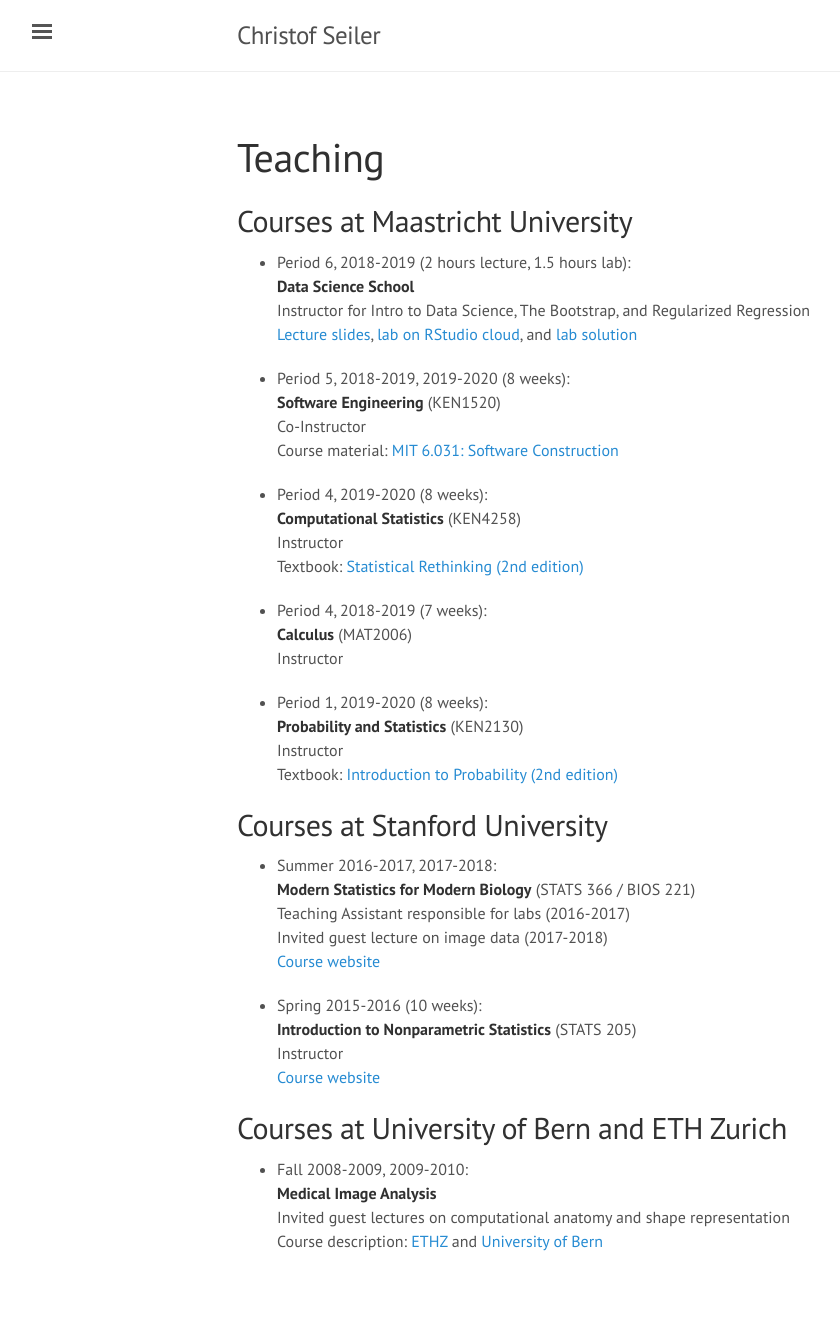
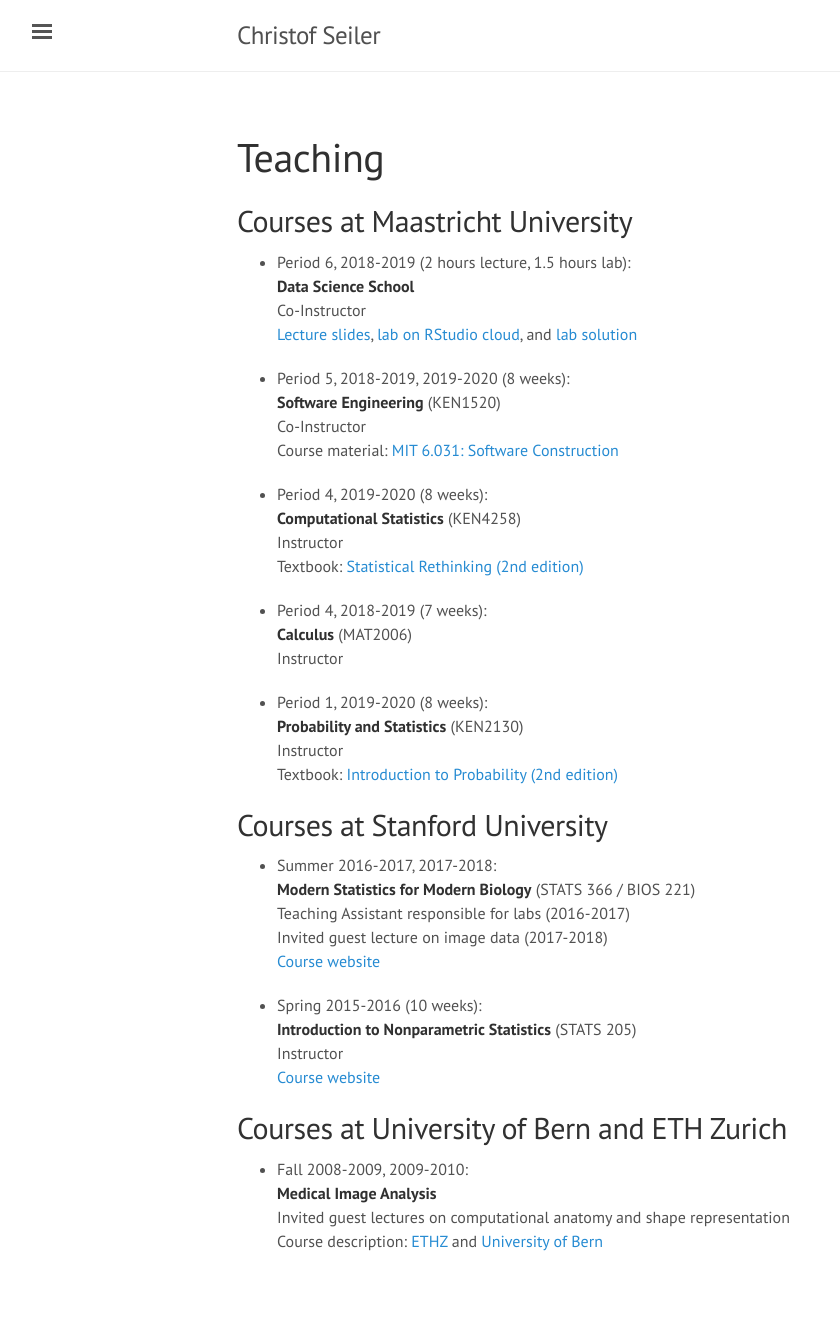
Before and after one commit to ChristofSeiler/ChristofSeiler.github.io, a Jekyll site: the page built from teaching.md, in a window 1280 px wide. Shown: the whole page, without its empty margins (3-843 px from the left). Built offline with Jekyll 4.4.1, drawn with Linux system fonts in a browser that asks for light colours.

Commit message:
simplified

```diff
--- a/teaching.md
+++ b/teaching.md
@@ -7,7 +7,7 @@ title: Teaching
 
 * Period 6, 2018-2019 (2 hours lecture, 1.5 hours lab): <br>
 **Data Science School** <br>
-Instructor for Intro to Data Science, The Bootstrap, and Regularized Regression <br>
+Co-Instructor <br>
 [Lecture slides](https://christofseiler.github.io/data_science_school/dke_dss_lecture_01.pdf), [lab on RStudio cloud](https://rstudio.cloud/project/350555), and [lab solution](http://christofseiler.github.io/data_science_school/dke_dss_lab_01.html)
 
 * Period 5, 2018-2019, 2019-2020 (8 weeks): <br>
```
